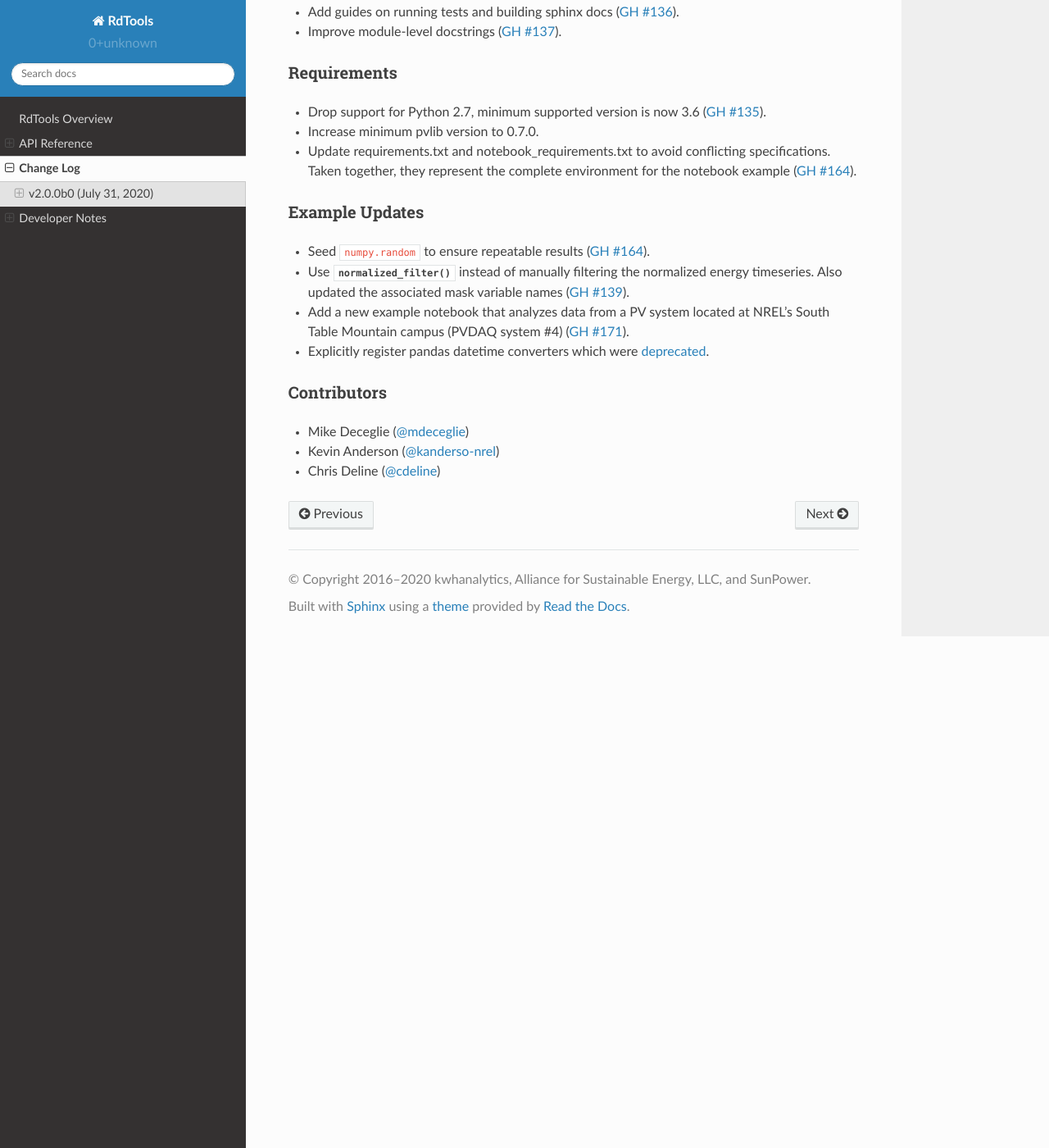
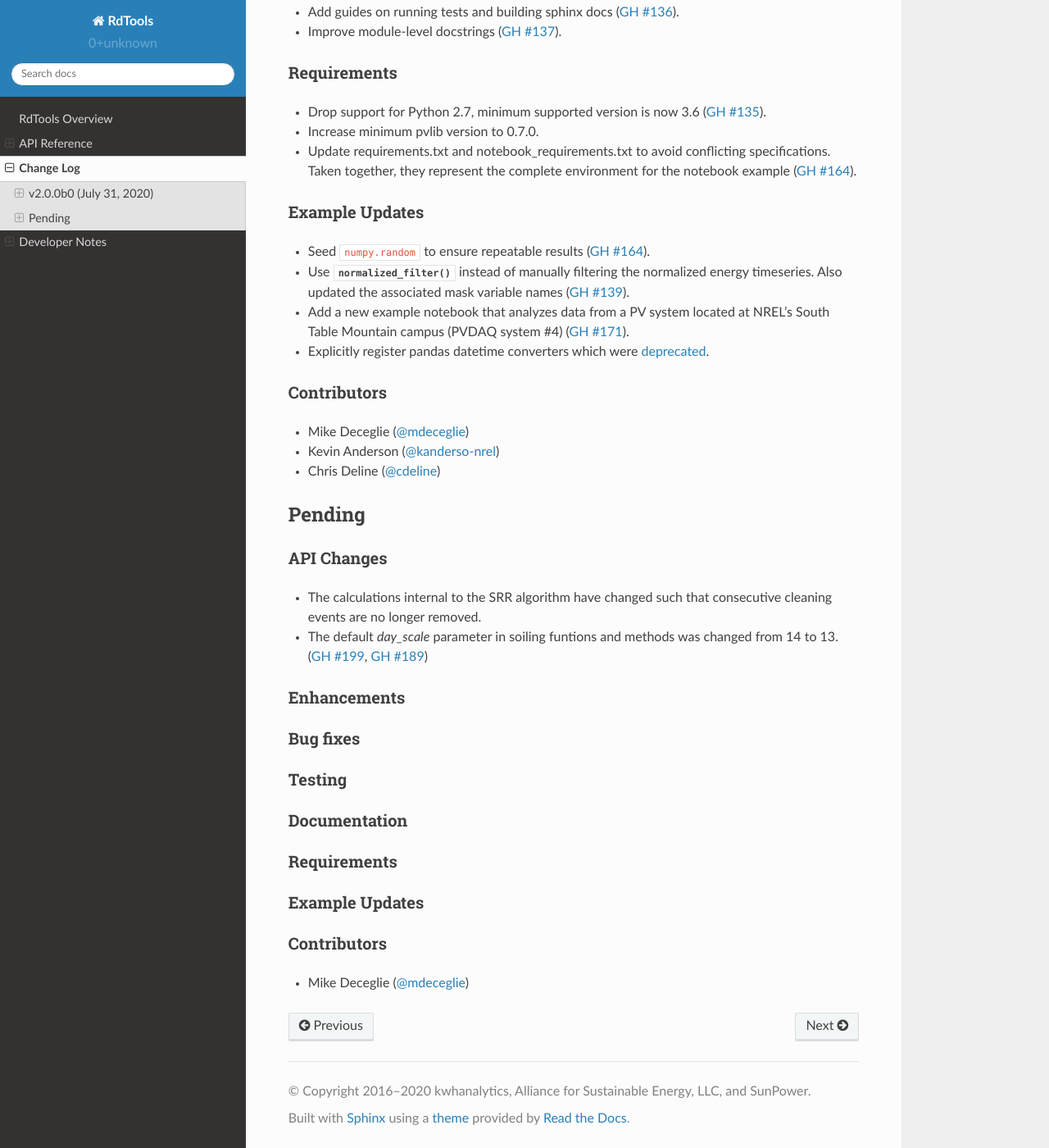
Before and after one commit to NREL/rdtools, a Sphinx documentation site: the page built from docs/sphinx/source/changelog.rst, in a window 1280 px wide and 1400 px high, scrolled down 1550 px. Shown: the whole window at 82% size. Built offline with Sphinx 7.4.7 and the Read the Docs theme 2.0.0, drawn with Linux system fonts in a browser that asks for light colours; pages that are not in the unit, such as notebooks, are missing from menus.

Commit message:
Update changelog

```diff
--- a/docs/sphinx/source/changelog.rst
+++ b/docs/sphinx/source/changelog.rst
@@ -2,3 +2,4 @@ RdTools Change Log
 ==================
 
 .. include:: changelog/v2.0.0b0.rst
+.. include:: changelog/pending.rst
--- /dev/null
+++ b/docs/sphinx/source/changelog/pending.rst
@@ -0,0 +1,38 @@
+************************
+Pending
+************************
+
+API Changes
+-----------
+* The calculations internal to the SRR algorithm have changed such that consecutive
+  cleaning events are no longer removed.
+* The default `day_scale` parameter in soiling funtions and methods was changed
+  from 14 to 13. (:pull:`199`, :issue:`189`)
+
+Enhancements
+------------
+
+
+Bug fixes
+---------
+
+
+Testing
+-------
+
+
+Documentation
+-------------
+
+
+Requirements
+------------
+
+
+Example Updates
+---------------
+
+
+Contributors
+------------
+* Mike Deceglie (:ghuser:`mdeceglie`)
```
